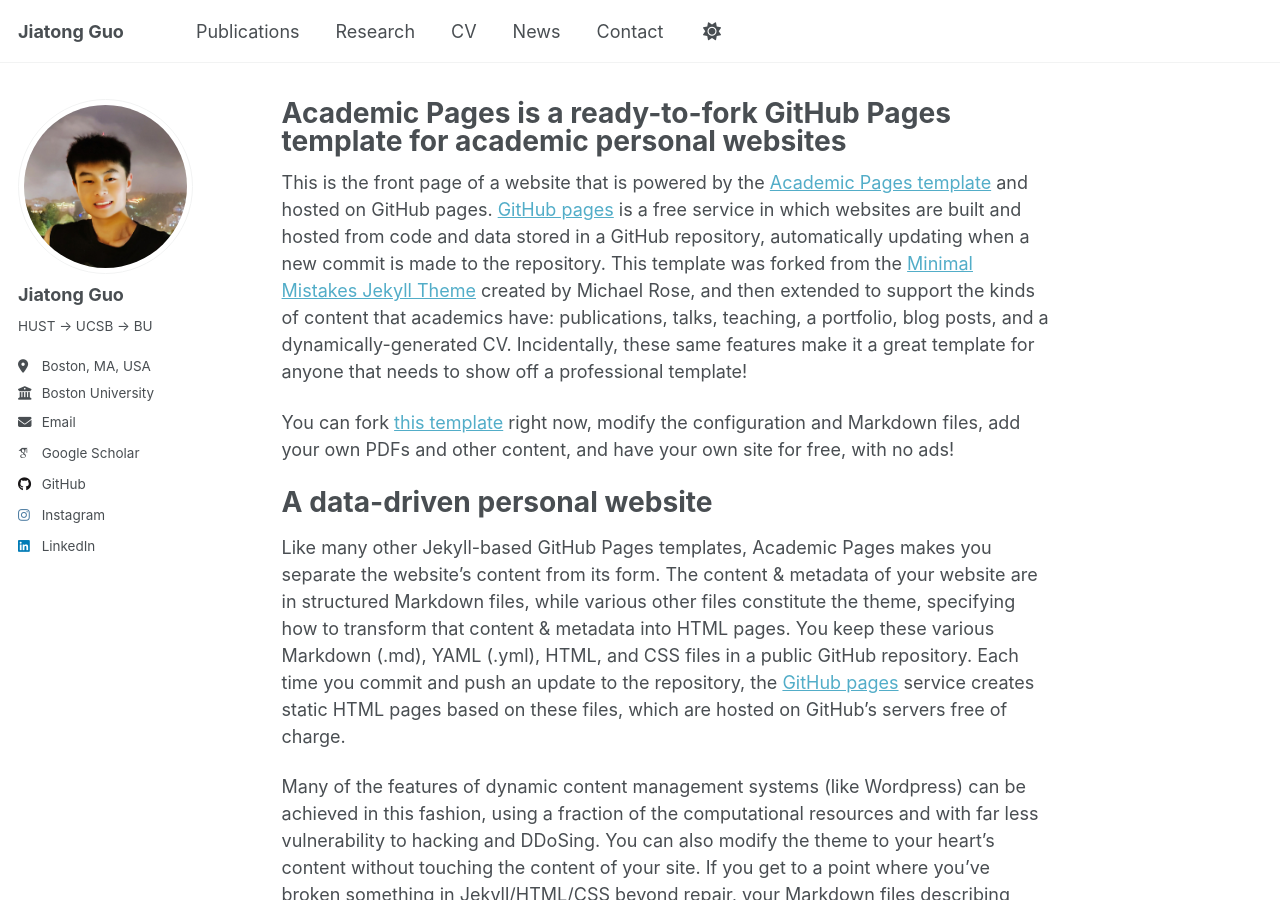
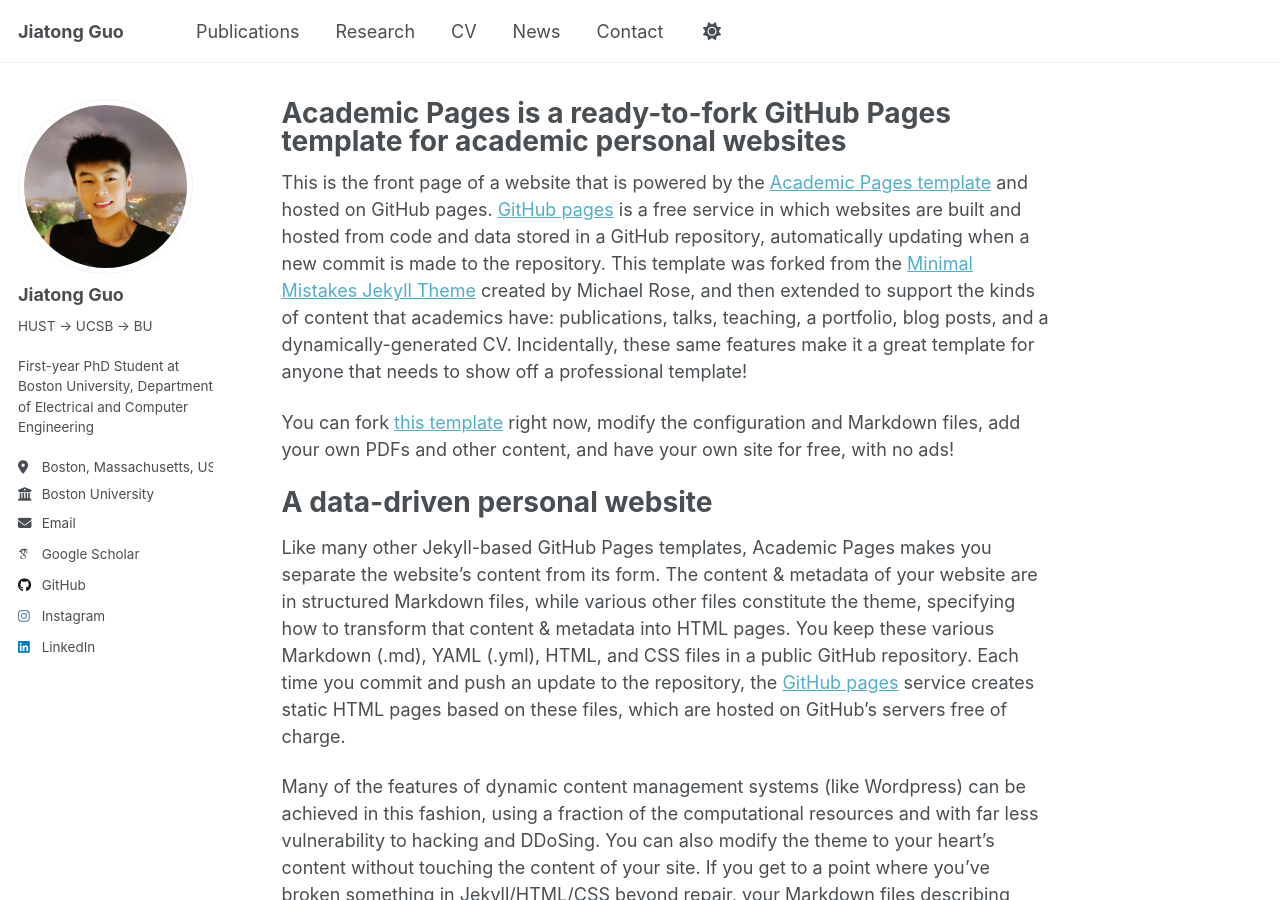
Before and after one commit to guojiatong/guojiatong.github.io, a Jekyll site: the page built from _pages/about.md, in a window 1280 px wide and 900 px high. Built offline with Jekyll 4.4.1, drawn with Linux system fonts in a browser that asks for light colours; some web fonts are replaced; a script that is not in the unit is left out.

Commit message:
Update _config.yml

```diff
--- a/_config.yml
+++ b/_config.yml
@@ -25,8 +25,8 @@ author:
   avatar           : "jiatongguo.png"
   name             : "Jiatong Guo"
   pronouns         : # example: "she/her"
-  bio              : "HUST -> UCSB -> BU"
-  location         : "Boston, MA, USA"
+  bio              : "HUST -> UCSB -> BU <br> <br> First-year PhD Student at Boston University, Department of Electrical and Computer Engineering"
+  location         : "Boston, Massachusetts, USA"
   employer         : "Boston University"
   uri              : # URL
   email            : "gjt@bu.edu"
```
